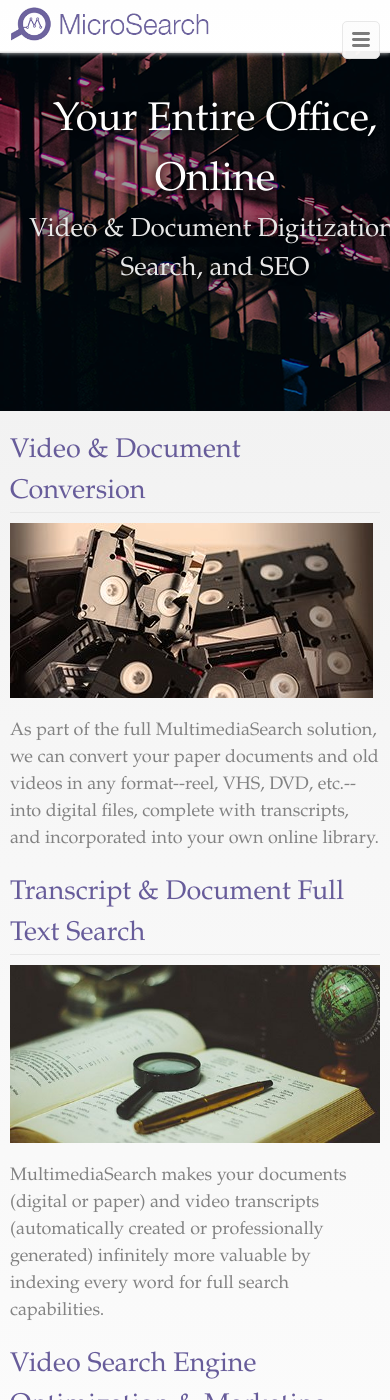
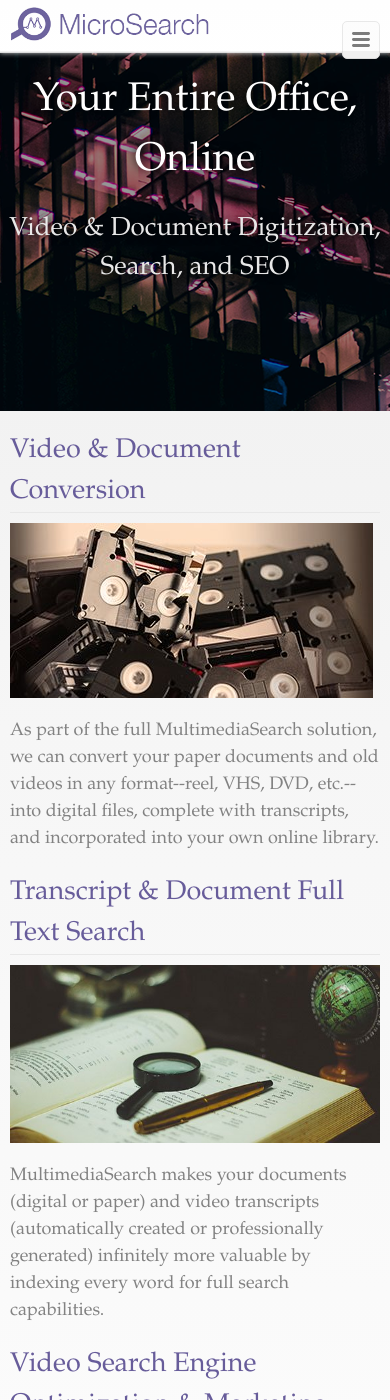
Before and after one commit to microsearch/microsearch.github.io, a Jekyll site: the page built from index.md, in a window 390 px wide and 1400 px high. Built offline with Jekyll 4.4.1, drawn with Linux system fonts in a browser that asks for light colours.

Commit message:
mobile changes

```diff
--- a/_sass/minima/_layout.scss
+++ b/_sass/minima/_layout.scss
@@ -563,7 +563,7 @@
 
 @include media-query($on-palm) {
   width: -webkit-calc(100% - $spacing-unit);
-  padding: 0 $spacing-unit;
+  padding: 0px;
 }
 
 }
@@ -577,8 +577,10 @@
   text-shadow: 0 0 8px #000000;
 
   @include media-query($on-palm) {
-    padding: 40px 10px 0 10px;
+    width: 100%;
+    padding: 5% 0 0 0;
     font-size: 40px;
+    margin:0;
   }
 
 }
@@ -590,7 +592,10 @@
   text-shadow: 0 0 10px #000;
 
   @include media-query($on-palm) {
+    width: 100%;
+    padding: 5% 0 0 0;
     font-size: 26px;
+    margin:0;
   }
 
 }
```
Also changed, not shown: 3 other files.
